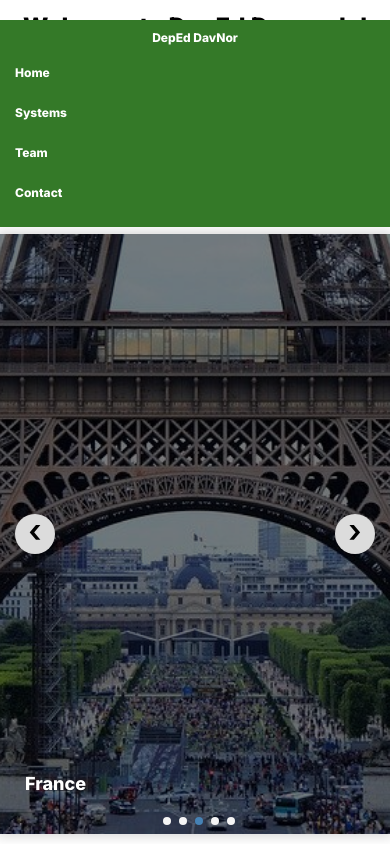
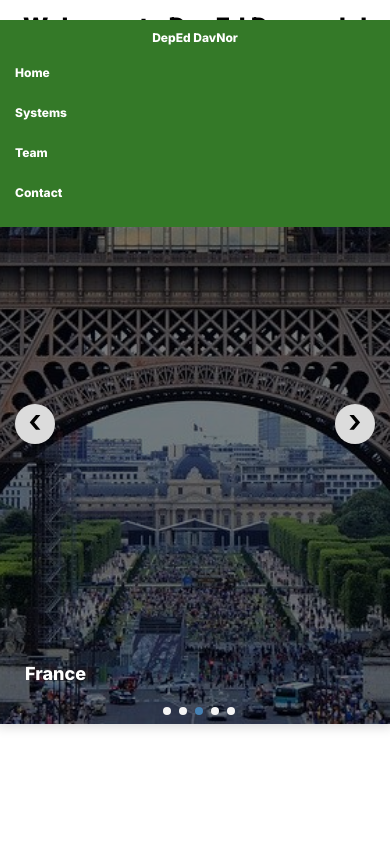
Before and after one commit to aiken214/davnor-landingpage, a React (Vite) app: page / in a window 390 px wide. Shown: the top 844 px of the page. Built offline with nearby package versions, Linux system fonts and the light colour scheme.

Commit message:
pc 9/28/2024-pm

```diff
--- a/src/components/Carousel/Carousel.css
+++ b/src/components/Carousel/Carousel.css
@@ -110,13 +110,13 @@
     background-color: steelblue;
   }
 
-  @media (max-width: 1220px) {
+  @media (max-width: 1230px) {
     .carousel {
         display: flex;
         height: 600px;
         width: 100%;
         max-width: 1024px;
-        margin-top: 150px;
+        margin-top: 40px;
         margin-left: auto;
         margin-right: auto;
     }
--- a/src/components/Header/Header.css
+++ b/src/components/Header/Header.css
@@ -37,14 +37,14 @@ header .welcome-container .tagline-name {
 /* Responsive styles */
 
 /* Tablet screens (max-width: 1024px) */
-@media (max-width: 1220px) {
+@media (max-width: 1230px) {
     header {
         margin-bottom: 100px;
     }
     header .welcome-container {
         position: absolute;
         text-align: center;
-        padding-top: 25%;
+        padding-top: 15%;
         padding-bottom: 0;
         margin: 0 auto;;
     }
--- a/src/components/Navbar/Navbar.css
+++ b/src/components/Navbar/Navbar.css
@@ -29,7 +29,7 @@ a.logo {
 /* Responsive styles */
 
 /* Tablets (max-width: 1024px) */
-@media (max-width: 1220px) {
+@media (max-width: 1230px) {
     nav {
         position: fixed;
         width: 1024px; /* Make nav width responsive */
--- a/src/components/Systems/Systems.css
+++ b/src/components/Systems/Systems.css
@@ -62,7 +62,7 @@
 }
 
 /* Responsive styles */
-@media (max-width: 1220px) {
+@media (max-width: 1230px) {
     #system .content-container {
         grid-template-columns: repeat(4, 1fr); /* 2 columns on tablets */
     }
--- a/src/components/Team/Team.css
+++ b/src/components/Team/Team.css
@@ -68,7 +68,7 @@
     align-items: center;
 }
 
-@media (max-width: 1080px) {
+@media (max-width: 1230px) {
 
     #teams .content-container {
         display: inline-block;
--- a/src/index.css
+++ b/src/index.css
@@ -43,7 +43,7 @@ a {
 
 }
 
-@media (max-width: 1220px) and (max-height: 2070px) {
+@media (max-width: 1230px) and (max-height: 2080px) {
     .wrapper {
         display: flex;
         flex-direction: column;
```
